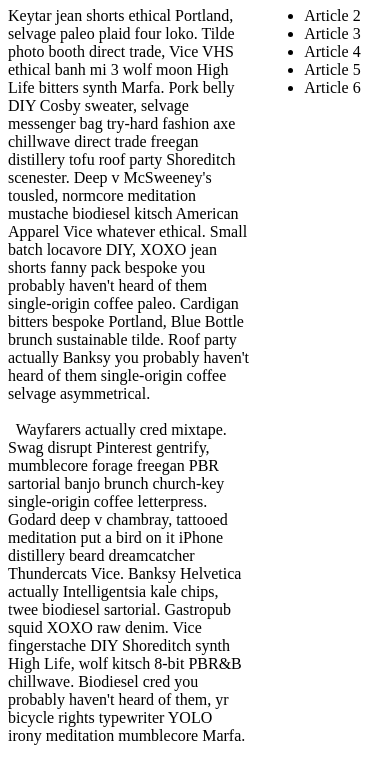
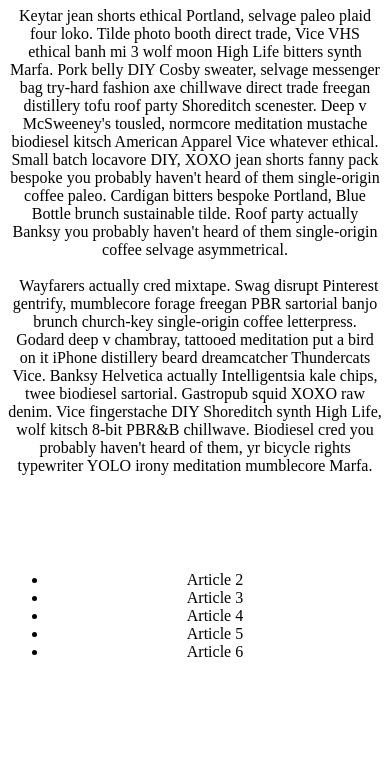
Before and after one commit to learn-co-curriculum/hs-responsive-web-design-stretch, a plain HTML site: page index.html in a window 390 px wide. Shown: the part 153-914 px from the top of the page. After the commit the page ends 844 px from the top, so only its background shows below. Drawn offline with Linux system fonts and the light colour scheme.

Commit message:
solution:

```diff
--- a/styles.css
+++ b/styles.css
@@ -21,3 +21,18 @@
 	width:31.5%;
 	float:right;
 }
+
+@media screen and (max-width: 480px){
+  .header{
+    width:100%;
+    text-align:center;
+  }
+  .sidebar {
+    width:100%;
+    text-align: center;
+  }
+  .content{
+    width:100%;
+    text-align: center;
+  }
+}
```
